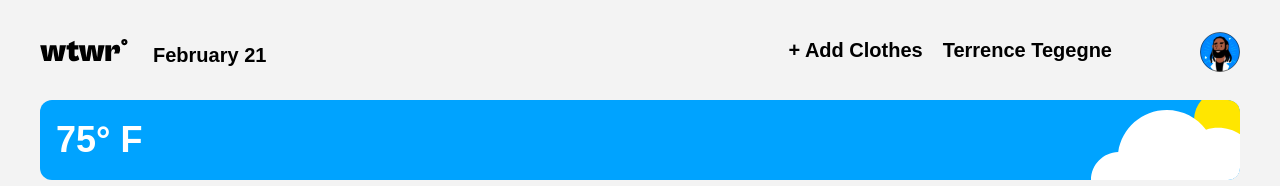
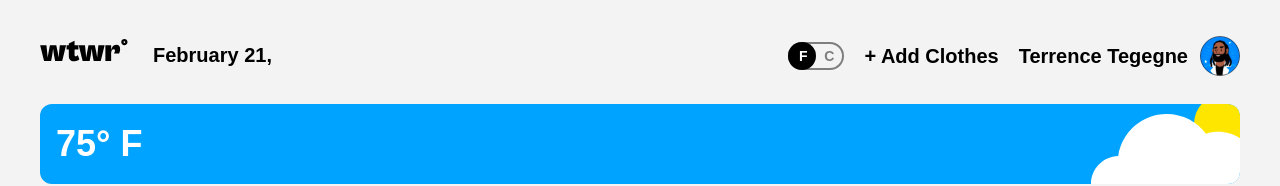
Before and after one commit to Ventus674/se_project_react, a React (Vite) app: page / in a window 1280 px wide. Shown: the top 186 px of the page. Built offline with nearby package versions, Linux system fonts and the light colour scheme; no server answers; data requests are answered from the project's data file; a web font is replaced by a local one.

Commit message:
New update 6

```diff
--- a/src/components/Header/Header.css
+++ b/src/components/Header/Header.css
@@ -3,7 +3,18 @@
   max-width: 1360px;
   align-self: center;
   align-items: flex-end;
+  justify-content: space-between;
 }
+
+.header_side_left {
+  display: flex;
+}
+
+.header_side_right {
+  display: flex;
+  align-items: center;
+}
+
 .header__logo {
   margin-right: 24px;
 }
@@ -18,8 +29,9 @@
   font-size: 20px;
   line-height: 24px;
 }
+
 .header__add-clothes-btn {
-  margin: 0 0 10px auto;
+  margin: 0 0 0 20px;
   padding: 0;
   font-family:
     Cabinet Grotesk,
@@ -31,8 +43,13 @@
   background-color: transparent;
   cursor: pointer;
 }
+
+.header__add-clothes-btn:hover {
+  transform: scale(1.03);
+}
+
 .header__username {
-  margin: 0 0 10px 20px;
+  margin: 0 0 0 20px;
   font-family:
     Cabinet Grotesk,
     sans-serif;
@@ -40,6 +57,14 @@
   font-size: 20px;
   line-height: 24px;
 }
+
 .header__avatar {
-  margin-left: 88px;
+  margin-left: 12px;
 }
+
+.header__link {
+  display: flex;
+  text-decoration: none;
+  color: black;
+  align-items: center;
+}
--- a/src/components/Header/Header.jsx
+++ b/src/components/Header/Header.jsx
@@ -1,9 +1,10 @@
 import logo from "../../assets/Logo.svg";
-import avatar from "../../assets/avatar.svg";
-import { getWeatherData } from "../../utils/weatherApi";
+import avatar from "../../assets/Avatar.svg";
 import "./Header.css";
+import ToggleSwitch from "../ToggleSwitch/ToggleSwitch";
+import { Link } from "react-router-dom";
 
-function Header({ handleOpenAddClothingModal }) {
+function Header({ handleOpenAddClothingModal, weatherData }) {
   const now = new Date();
   const dateStr = now.toLocaleDateString("default", {
     month: "long",
@@ -12,25 +13,35 @@ function Header({ handleOpenAddClothingModal }) {
 
   return (
     <header className="header">
+      <div className="header_side_left">
+        <Link to="/">
           <img className="header__logo" src={logo} alt="wtwr logo" />
+        </Link>
+
         <p className="header__date">
           <time className="header__datetime" dateTime="now">
             {dateStr}
           </time>
-        {getWeatherData.city}
+          , {weatherData.city}
         </p>
+      </div>
+      <div className="header_side_right">
+        <ToggleSwitch onToggle={(unit) => console.log("Switched to", unit)} />
         <button
           className="header__add-clothes-btn"
           onClick={handleOpenAddClothingModal}
         >
           + Add Clothes
         </button>
+        <Link className="header__link" to="/profile">
           <p className="header__username">Terrence Tegegne</p>
           <img
             className="header__avatar"
             src={avatar}
             alt="Terrence Tegegne profile picture"
           />
+        </Link>
+      </div>
     </header>
   );
 }
```
Lines whose indentation alone changed are shown as unchanged.
